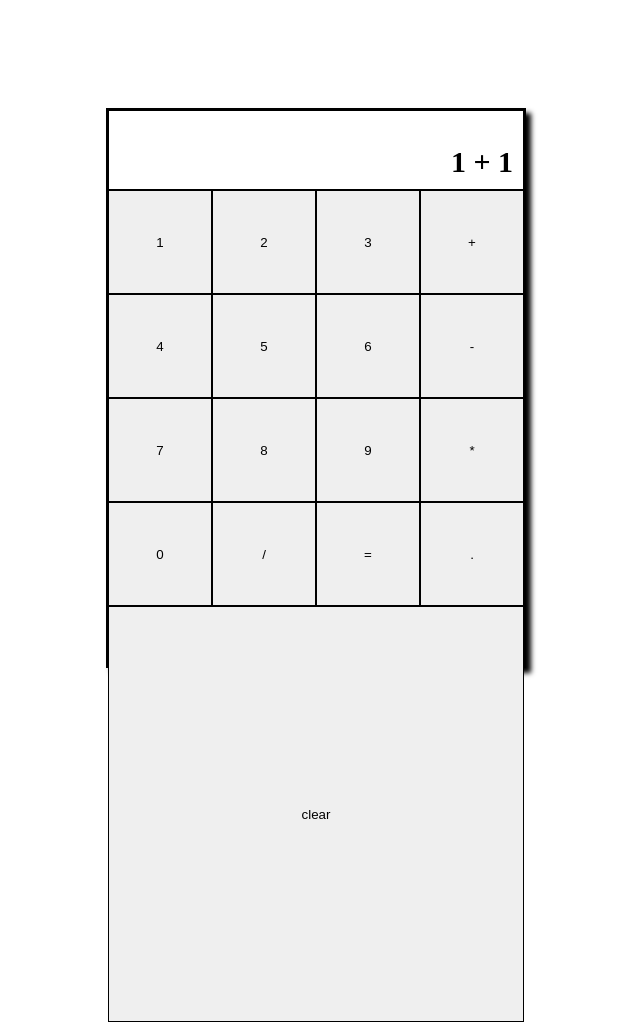
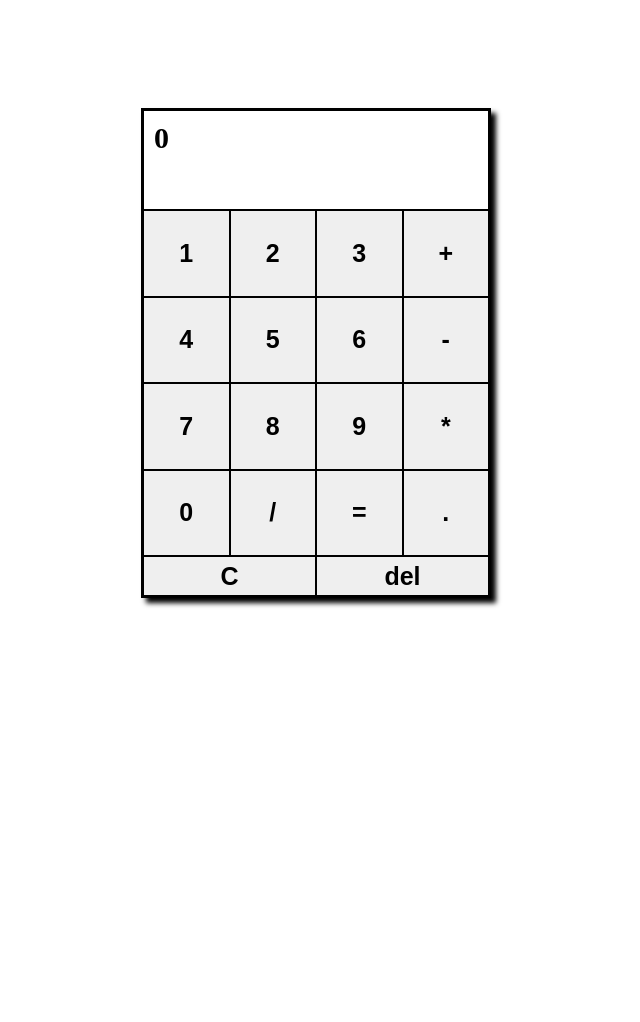
Before and after one commit to jonaslangenberg/calculator, a plain HTML site: page index.html in a window 1280 px wide. Shown: the whole page, without its empty margins (332-972 px from the left). After the commit the page ends 816 px from the top, so only its background shows below. Drawn offline with Linux system fonts and the light colour scheme.

Commit message:
Add delete/backspace button and styled it

```diff
--- a/index.html
+++ b/index.html
@@ -8,32 +8,36 @@
 </head>
 <body>
     <div class="shell">
-        <p id="display">1 + 1</p>
+        <p id="display">0</p>
         <div class="row">
             <button value="1" class="number">1</button>
             <button value="2" class="number">2</button>
             <button value="3" class="number">3</button>
-            <button class="operator">+</button>
+            <button value="+" class="operator">+</button>
         </div>
         <div class="row">
             <button value="4" class="number">4</button>
             <button value="5" class="number">5</button>
             <button value="6" class="number">6</button>
-            <button class="operator">-</button>
+            <button value="-" class="operator">-</button>
         </div>
         <div class="row">
             <button value="7" class="number">7</button>
             <button value="8" class="number">8</button>
             <button value="9" class="number">9</button>
-            <button class="operator">*</button>
+            <button value="*" class="operator">*</button>
         </div>
         <div class="row">
             <button value="0" class="number">0</button>
-            <button class="operator">/</button>
-            <button class="operator">=</button>
-            <button class="operator">.</button>
+            <button value="/" class="operator">/</button>
+            <button value="=" id="equals">=</button>
+            <button value="." id="point">.</button>
         </div>
-        <button value="c" id="erase">clear</button>
+        <div class="row">
+            <button value="c" id="erase">C</button>
+            <button value="back" id="backspace">del</button>
+        </div>
+
     </div>
 </body>
 <script src="script.js"></script>
--- a/styles.css
+++ b/styles.css
@@ -13,12 +13,12 @@ body{
 }
 
 .shell {
-    aspect-ratio: 1.5/2;
+
     display: flex;
-    min-width: 250px;
+    min-width: 350px;
     flex-direction: column;
-    max-width: 40%;
-    max-height: 80%;
+    max-width: 50%;
+    max-height: 90%;
     border: 2px solid black;
     box-shadow: 5px 5px 5px black;
 
@@ -26,15 +26,16 @@ body{
 
 #display{
     display: flex;
+    flex-wrap: wrap;
     margin: 0;
-    min-height: 80px;
+    min-height: 100px;
     width: 100%;
     height: 100%;
     border: 1px solid black;
     font-size: 30px;
     font-weight: 800;
-    align-items: flex-end;
-    justify-content: flex-end;
+    align-items: flex-start;
+    justify-content: flex-start;
     padding: 10px;
 }
 
@@ -45,10 +46,21 @@ body{
     width: 100%;
 }
 
-.number, .operator, #erase{
+.number, .operator, #equals, #point{
     aspect-ratio: 1/1;
     width: 100%;
     border: 1px solid black;
+}
+
+#erase, #backspace{
+    min-height: 40px;
+    width: 100%;
+    border: 1px solid black;
+}
+
+button{
+    font-size: 25px;
+    font-weight: 800;
 }
 
 button:hover{
```
